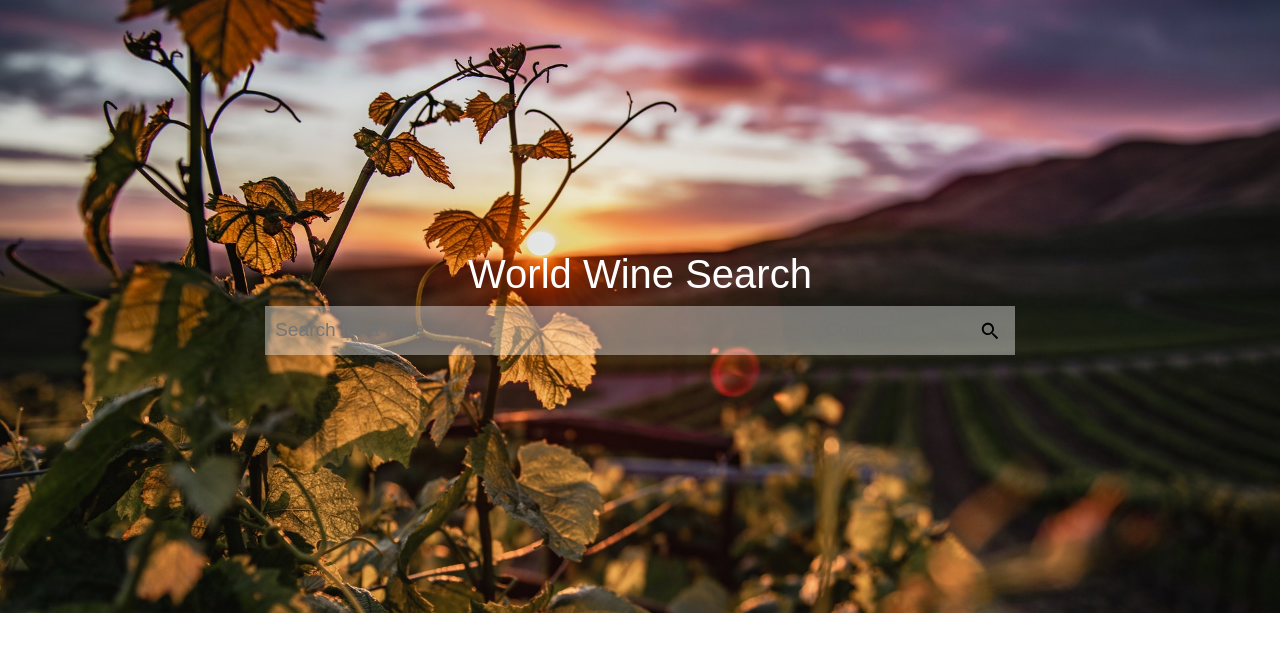
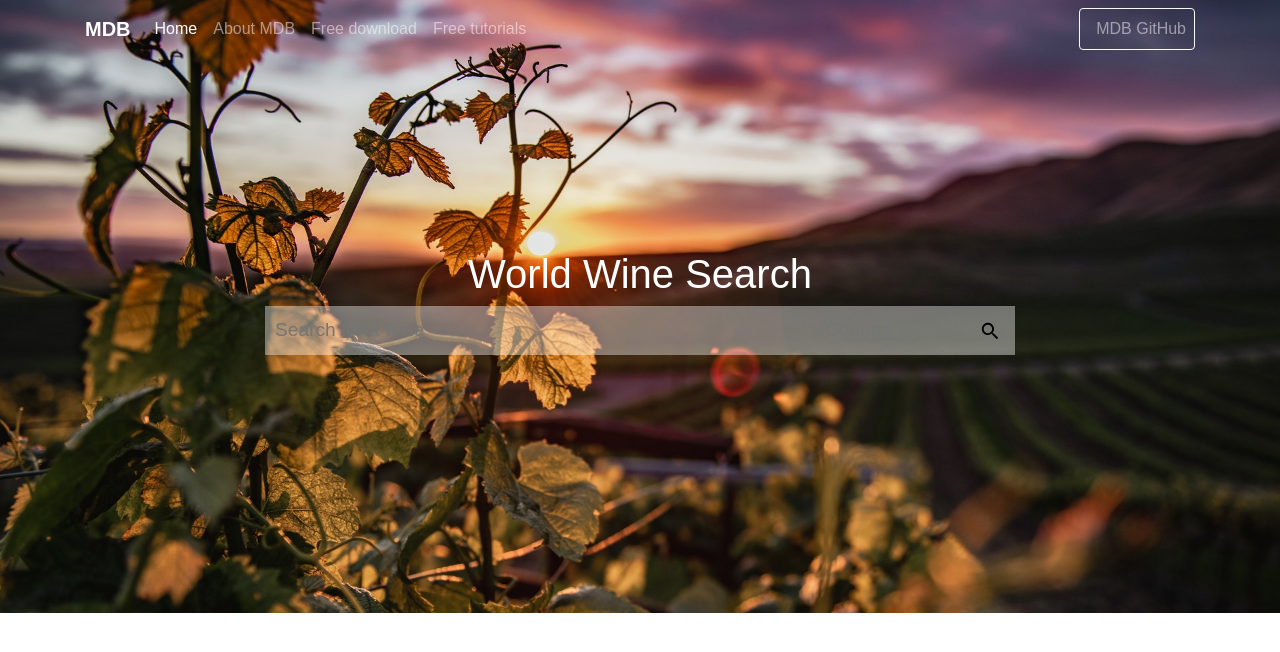
Before and after one commit to xdth/WorldWineApp_frontend_bkp, a React (Create React App) app: page / in a window 1280 px wide. Shown: the top 652 px of the page. Built offline with nearby package versions, Linux system fonts and the light colour scheme.

Commit message:
adding navbar

```diff
--- a/src/App.js
+++ b/src/App.js
@@ -8,6 +8,7 @@ import {
 import logo from './logo.svg';
 import './App.css';
 import Wines from './components/wines';
+import Navbar from './components/navbar';
 
 class App extends React.Component {
   constructor(props) {
@@ -75,6 +76,7 @@ class App extends React.Component {
   render() {
     return (
       <>
+      <Navbar />
   <div className={this.state.scrolled ? 'header-scrolled' : 'header'} id="header">
       <h1>World Wine Search</h1>
       <form onSubmit={this.handleSubmit}>
--- /dev/null
+++ b/src/components/navbar.js
@@ -0,0 +1,74 @@
+import React from 'react'
+
+const Navbar = () => {
+    return (
+
+        <>
+        {/* Navbar */}
+        <nav class="navbar fixed-top navbar-expand-lg navbar-dark scrolling-navbar">
+            <div class="container">
+
+              {/* Logo */}
+              <a class="navbar-brand" href="https://mdbootstrap.com/material-design-for-bootstrap/" target="_blank">
+                <strong>MDB</strong>
+              </a>
+
+              {/* Collapse */}
+              <button class="navbar-toggler" type="button" data-toggle="collapse" data-target="#navbarSupportedContent" aria-controls="navbarSupportedContent"
+                aria-expanded="false" aria-label="Toggle navigation">
+                <span class="navbar-toggler-icon"></span>
+              </button>
+
+              {/* Links */}
+              <div class="collapse navbar-collapse" id="navbarSupportedContent">
+
+                {/* Left */}
+                <ul class="navbar-nav mr-auto">
+                  <li class="nav-item active">
+                    <a class="nav-link" href="#">Home
+                      <span class="sr-only">(current)</span>
+                    </a>
+                  </li>
+                  <li class="nav-item">
+                    <a class="nav-link" href="https://mdbootstrap.com/material-design-for-bootstrap/" target="_blank">About MDB</a>
+                  </li>
+                  <li class="nav-item">
+                    <a class="nav-link" href="https://mdbootstrap.com/getting-started/" target="_blank">Free download</a>
+                  </li>
+                  <li class="nav-item">
+                    <a class="nav-link" href="https://mdbootstrap.com/bootstrap-tutorial/" target="_blank">Free tutorials</a>
+                  </li>
+                </ul>
+
+                {/* Right */}
+                <ul class="navbar-nav nav-flex-icons">
+                  <li class="nav-item">
+                    <a href="https://www.facebook.com/mdbootstrap" class="nav-link" target="_blank">
+                      <i class="fab fa-facebook-f"></i>
+                    </a>
+                  </li>
+                  <li class="nav-item">
+                    <a href="https://twitter.com/MDBootstrap" class="nav-link" target="_blank">
+                      <i class="fab fa-twitter"></i>
+                    </a>
+                  </li>
+                  <li class="nav-item">
+                    <a href="https://github.com/mdbootstrap/bootstrap-material-design" class="nav-link border border-light rounded"
+                      target="_blank">
+                      <i class="fab fa-github mr-2"></i>MDB GitHub
+                    </a>
+                  </li>
+                </ul>
+
+              </div>
+
+            </div>
+          </nav>
+          {/* Navbar */}
+          </>
+
+
+    )
+};
+
+export default Navbar
```
